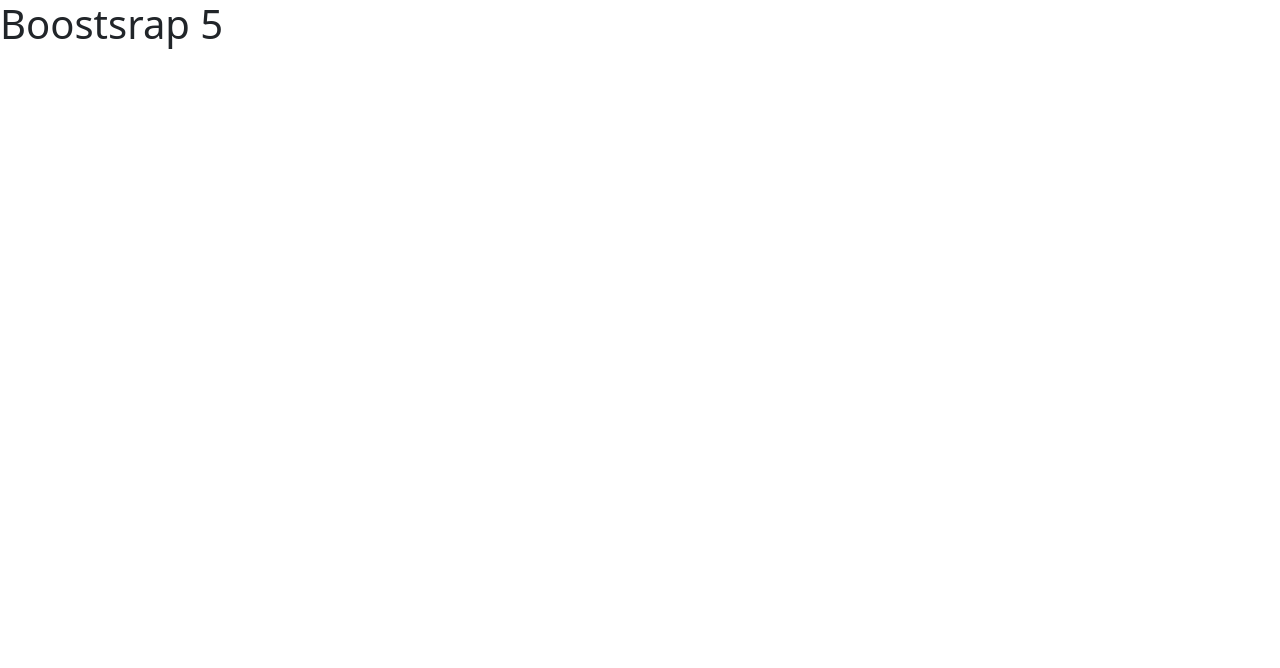
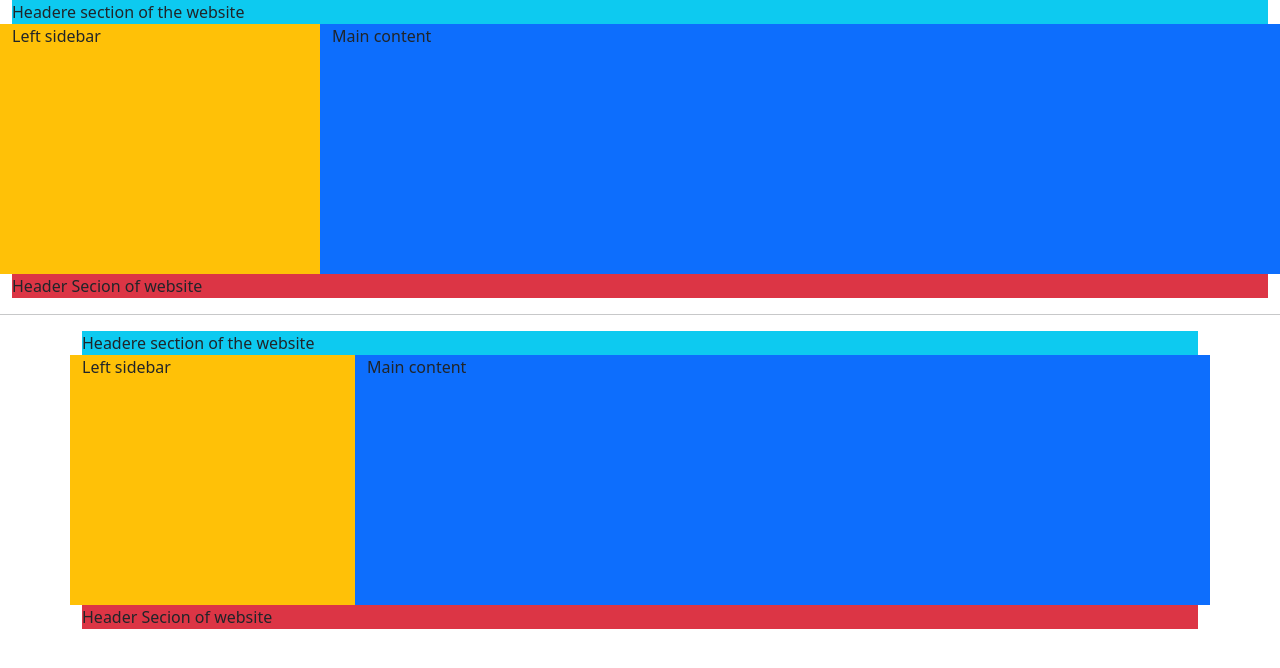
Before and after one commit to TharinduDMadushanka/web-dev-self-study-room, a plain HTML site: page Bootstrap/full-course/grid-basics/index.html in a window 1280 px wide. Drawn offline with nearby package versions, Linux system fonts and the light colour scheme.

Commit message:
different between container vs container-fluid

```diff
--- a/Bootstrap/full-course/grid-basics/index.html
+++ b/Bootstrap/full-course/grid-basics/index.html
@@ -12,7 +12,34 @@
     />
   </head>
   <body>
-    <h1>Boostsrap 5</h1>
+    <div class="container-fluid">
+      <div class="header bg-info">Headere section of the website</div>
+      <div class="content">
+        <div class="row">
+          <div class="col-3 sidebar bg-warning" style="min-height: 250px">
+            Left sidebar
+          </div>
+          <div class="col-9 main-content bg-primary">Main content</div>
+        </div>
+      </div>
+      <div class="footer bg-danger">Header Secion of website</div>
+    </div>
+    <hr />
+
+    <!--different between container vs container-fluid -->
+
+    <div class="container">
+      <div class="header bg-info">Headere section of the website</div>
+      <div class="content">
+        <div class="row">
+          <div class="col-3 sidebar bg-warning" style="min-height: 250px">
+            Left sidebar
+          </div>
+          <div class="col-9 main-content bg-primary">Main content</div>
+        </div>
+      </div>
+      <div class="footer bg-danger">Header Secion of website</div>
+    </div>
 
     <script
       src="https://cdn.jsdelivr.net/npm/bootstrap@5.3.3/dist/js/bootstrap.bundle.min.js"
```
